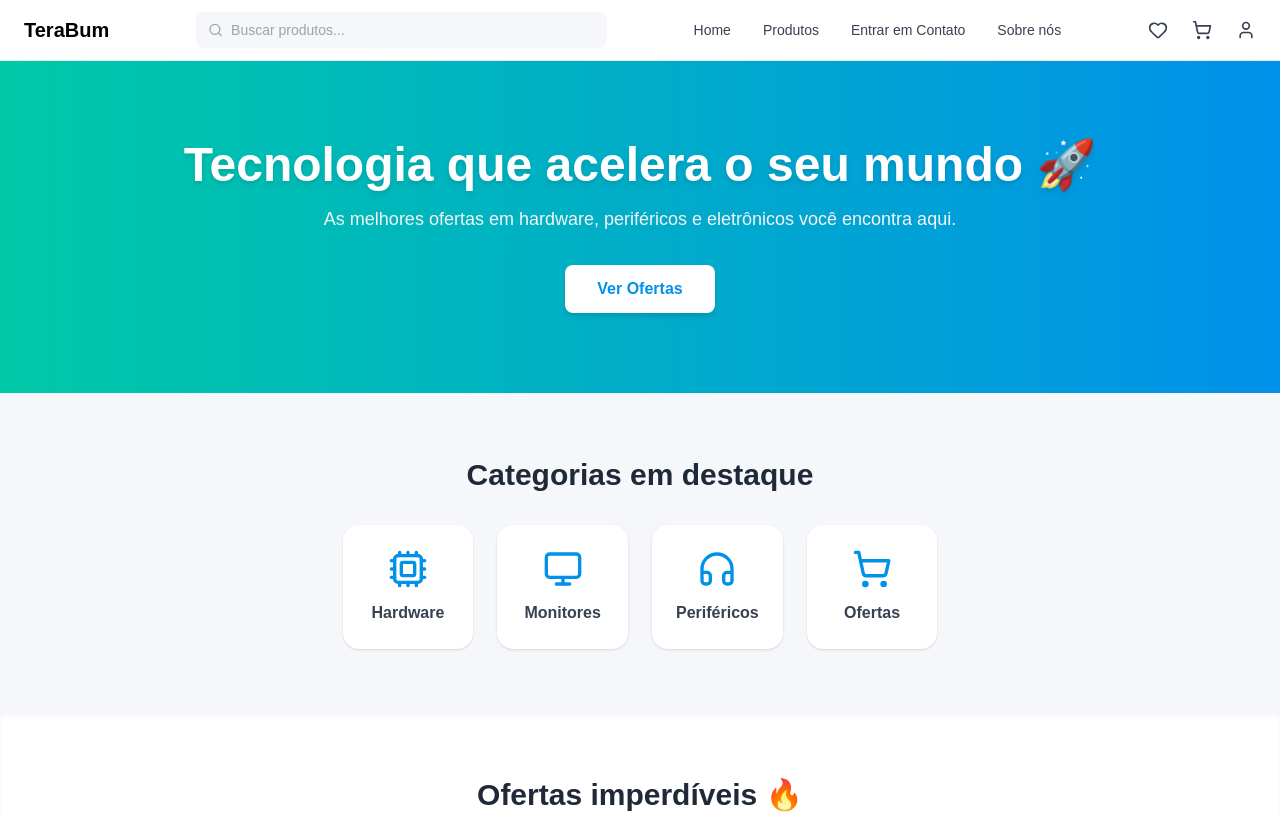
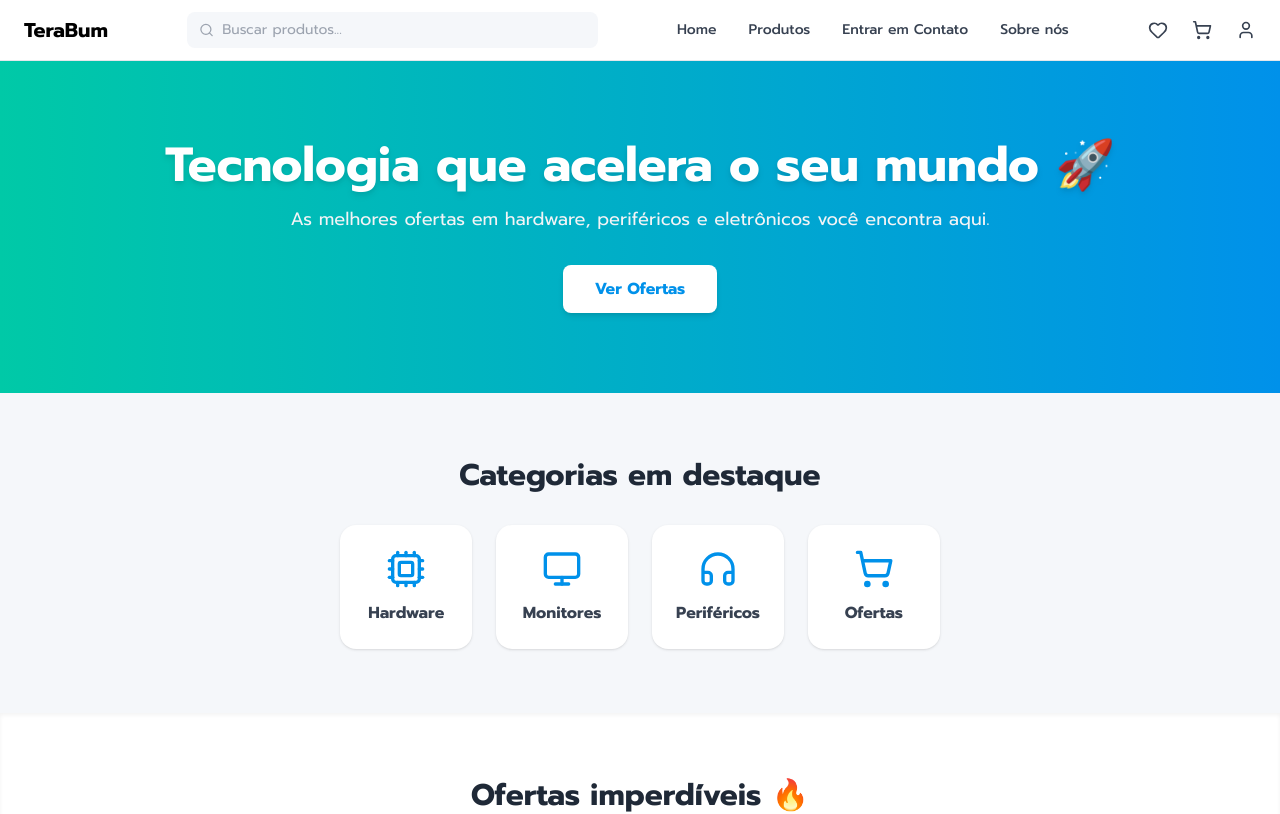
Before and after one commit to TeraBum/frontend-app, a React (Vite) app: page / in a window 1280 px wide. Shown: the top 814 px of the page. Built offline with nearby package versions, Linux system fonts and the light colour scheme.

Commit message:
BUG: Fonte não estava carregando
Subi a linha de import da fonte para o topo em index.css e parece que
agora a fonte carrega.

```diff
--- a/src/index.css
+++ b/src/index.css
@@ -1,8 +1,8 @@
+@import url('https://fonts.googleapis.com/css2?family=Prompt:wght@400;500;700&display=swap');
 @tailwind base;
 @tailwind components;
 @tailwind utilities;
 
-@import url('https://fonts.googleapis.com/css2?family=Prompt:wght@400;500;700&display=swap');
 
 body {
   @apply font-prompt bg-secondary text-black;
```
